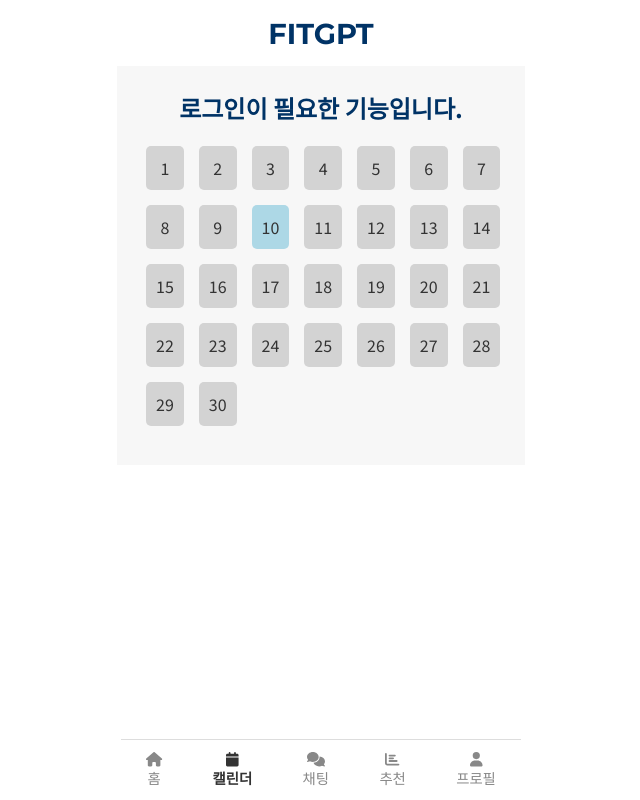
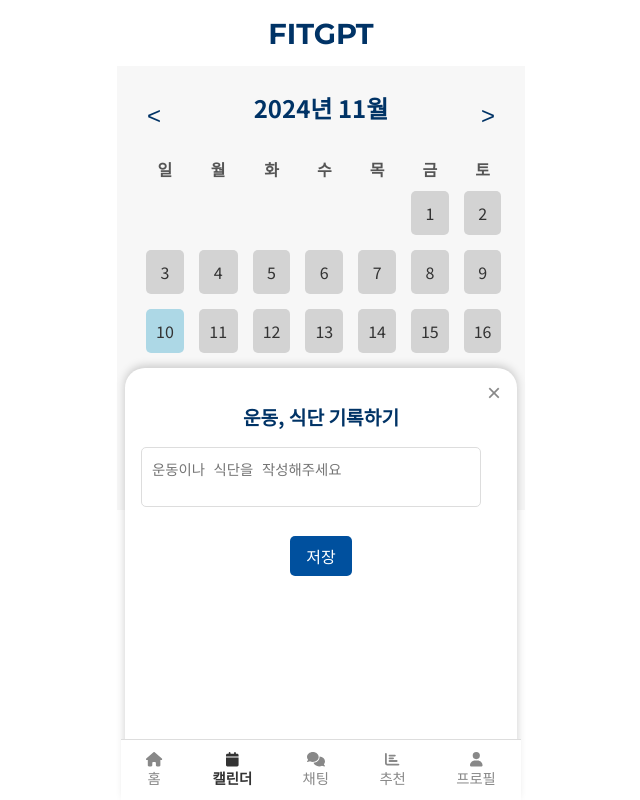
Before and after one commit to KangBJ-8303/FITGTP-SW, a React (Create React App) app in the folder fitgpt/: page /calendar in a window 1280 px wide. Both pictures are taken after a click on the element "10". Shown: the whole page, without its empty margins (319-959 px from the left). Built offline with nearby package versions, Linux system fonts and the light colour scheme.

Commit message:
Update Calendar.jsx

```diff
--- a/fitgpt/src/Calendar.jsx
+++ b/fitgpt/src/Calendar.jsx
@@ -1,7 +1,5 @@
 import React, { useState, useEffect } from 'react';
 import styled from 'styled-components';
-import { useRecoilValue } from 'recoil';
-import { userEmailState } from './atoms';
 
 const CalendarContainer = styled.div`
   display: flex;
@@ -120,7 +118,8 @@
 `;
 
 const SaveButton = styled.button`
-  margin-top: 1rem;
+  margin: 1rem auto; /* 세로 여백과 수평 가운데 정렬 */
+  display: block; /* 수평 가운데 정렬을 위해 block으로 설정 */
   padding: 8px 16px;
   background-color: #00509e;
   color: white;
@@ -133,56 +132,25 @@
   }
 `;
 
-const FeedbackMessage = styled.div`
-  color: #d9534f;
-  margin-top: 1rem;
-  text-align: center;
-`;
 
-function Calendar() {
-  const userEmail = useRecoilValue(userEmailState); // Recoil에서 userEmail 가져오기
+export default function Calendar() {
+  const [selectedDate, setSelectedDate] = useState(null);
   const [notes, setNotes] = useState({});
-  const [selectedDate, setSelectedDate] = useState(null);
+  const [currentMonth, setCurrentMonth] = useState(new Date());
+  const [isModalVisible, setModalVisible] = useState(false);
   const [noteText, setNoteText] = useState('');
-  const [loading, setLoading] = useState(false);
-  const [errorMessage, setErrorMessage] = useState('');
-
-  const formatDate = (date) => {
-    const year = date.getFullYear();
-    const month = String(date.getMonth() + 1).padStart(2, '0');
-    const day = String(date.getDate()).padStart(2, '0');
-    return `${year}-${month}-${day}`;
-  };
 
   useEffect(() => {
-    // userEmail이 있으면 메모를 가져오기
-    if (userEmail && selectedDate) {
-      fetchMemoData();
-    }
-  }, [userEmail, selectedDate]);
+    setCurrentMonth(new Date());
+  }, []);
 
-  const fetchMemoData = async () => {
-    setLoading(true);
-    setErrorMessage('');
-    try {
-      const formattedDate = formatDate(new Date(selectedDate));
-      const response = await fetch(`https://54.180.138.98:443/api/memos/${userEmail}/${formattedDate}`);
+  const handleDateClick = (date) => {
+    setSelectedDate(date);
+    setNoteText('');  // Clear input for new entries
+    setModalVisible(true);
 
-      if (response.ok) {
-        const content = await response.text(); // JSON 대신 단순 문자열로 받음
-        setNoteText(content);
-        setNotes((prevNotes) => ({
-          ...prevNotes,
-          [formattedDate]: content,
-        }));
-      } else {
-        throw new Error('메모를 가져오는 중 오류가 발생했습니다.');
-      }
-    } catch (error) {
-      console.error(error);
-      setErrorMessage('메모를 불러오는 중 오류가 발생했습니다.');
-    } finally {
-      setLoading(false);
+    if (notes[date]) {
+      setNoteText(notes[date].join('\n'));  // Load existing notes
     }
   };
 
@@ -190,76 +158,89 @@
     setNoteText(e.target.value);
   };
 
-  const saveNote = async () => {
-    const newNotes = noteText.split('\n').filter(note => note.trim() !== '');
-    setErrorMessage('');
-    try {
-      const formattedDate = formatDate(new Date(selectedDate));
-      const response = await fetch(`https://54.180.138.98:443/api/memos/${userEmail}/${formattedDate}`, {
-        method: 'POST',
-        headers: {
-          'Content-Type': 'application/json',
-        },
-        body: JSON.stringify({
-          userEmail: userEmail,  // 로그인된 사용자 이메일
-          date: formattedDate,   // 선택한 날짜 (YYYY-MM-DD 형식)
-          content: noteText,     // 메모 내용
-        }),
-      });
+  const saveNote = () => {
+    setNotes((prevNotes) => ({
+      ...prevNotes,
+      [selectedDate]: noteText.split('\n').filter(note => note.trim() !== '') // Save each line as a note
+    }));
+    setModalVisible(false);
+  };
 
-      if (response.ok) {
-        setNotes((prevNotes) => ({
-          ...prevNotes,
-          [formattedDate]: newNotes,
-        }));
-        setNoteText('');
-        alert('메모가 저장되었습니다.');
-      } else {
-        throw new Error('메모 저장 실패');
-      }
-    } catch (error) {
-      console.error('메모 저장 오류:', error);
-      setErrorMessage('메모를 저장하는 중 오류가 발생했습니다.');
+  const getDaysInMonth = (year, month) => {
+    const days = [];
+    const firstDay = new Date(year, month, 1).getDay();
+    const lastDate = new Date(year, month + 1, 0).getDate();
+
+    for (let i = 0; i < firstDay; i++) {
+      days.push(null);
     }
+
+    for (let i = 1; i <= lastDate; i++) {
+      days.push(new Date(year, month, i));
+    }
+
+    return days;
   };
 
   const renderCalendar = () => {
-    // 달력 날짜 렌더링 로직 (가짜 데이터 예시)
-    const days = [];
-    for (let i = 1; i <= 30; i++) {
-      const date = `2024-01-${String(i).padStart(2, '0')}`;
-      days.push(
+    const year = currentMonth.getFullYear();
+    const month = currentMonth.getMonth();
+    const days = getDaysInMonth(year, month);
+    const today = new Date().toDateString();
+
+    return days.map((date, index) =>
+      date ? (
         <Day
-          key={date}
-          isSelected={selectedDate === date}
-          onClick={() => setSelectedDate(date)}
-          hasNotes={notes[date] && notes[date].length > 0}
+          key={index}
+          onClick={() => handleDateClick(date.toDateString())}
+          isSelected={selectedDate === date.toDateString()}
+          isToday={date.toDateString() === today}
+          hasNotes={Boolean(notes[date.toDateString()])}
         >
-          {i}
+          {date.getDate()}
         </Day>
-      );
-    }
-    return days;
+      ) : (
+        <EmptyDay key={index} />
+      )
+    );
+  };
+
+  const handlePreviousMonth = () => {
+    setCurrentMonth(new Date(currentMonth.getFullYear(), currentMonth.getMonth() - 1, 1));
+  };
+
+  const handleNextMonth = () => {
+    setCurrentMonth(new Date(currentMonth.getFullYear(), currentMonth.getMonth() + 1, 1));
   };
 
   return (
     <CalendarContainer>
-      <Title>{userEmail ? `${userEmail}님의 일정` : '로그인이 필요한 기능입니다.'}</Title>
-      <DaysGrid>{renderCalendar()}</DaysGrid>
-      {userEmail && selectedDate && (
-        <>
-          {loading && <div>로딩 중...</div>}
-          {errorMessage && <FeedbackMessage>{errorMessage}</FeedbackMessage>}
-          <textarea
+      <NavigationButtons>
+        <Button onClick={handlePreviousMonth}>&lt;</Button>
+        <Title>
+          {currentMonth.getFullYear()}년 {currentMonth.getMonth() + 1}월
+        </Title>
+        <Button onClick={handleNextMonth}>&gt;</Button>
+      </NavigationButtons>
+      <DaysGrid>
+        {['일', '월', '화', '수', '목', '금', '토'].map((day) => (
+          <DayBox key={day}>{day}</DayBox>
+        ))}
+        {renderCalendar()}
+      </DaysGrid>
+
+      {isModalVisible && (
+        <Modal isVisible={isModalVisible}>
+          <CloseButton onClick={() => setModalVisible(false)}>&times;</CloseButton>
+          <NoteTitle>운동, 식단 기록하기</NoteTitle>
+          <NoteInput
             value={noteText}
             onChange={handleNoteChange}
             placeholder="운동이나 식단을 작성해주세요"
           />
           <SaveButton onClick={saveNote}>저장</SaveButton>
-        </>
+        </Modal>
       )}
     </CalendarContainer>
   );
 }
-
-export default Calendar;
```
